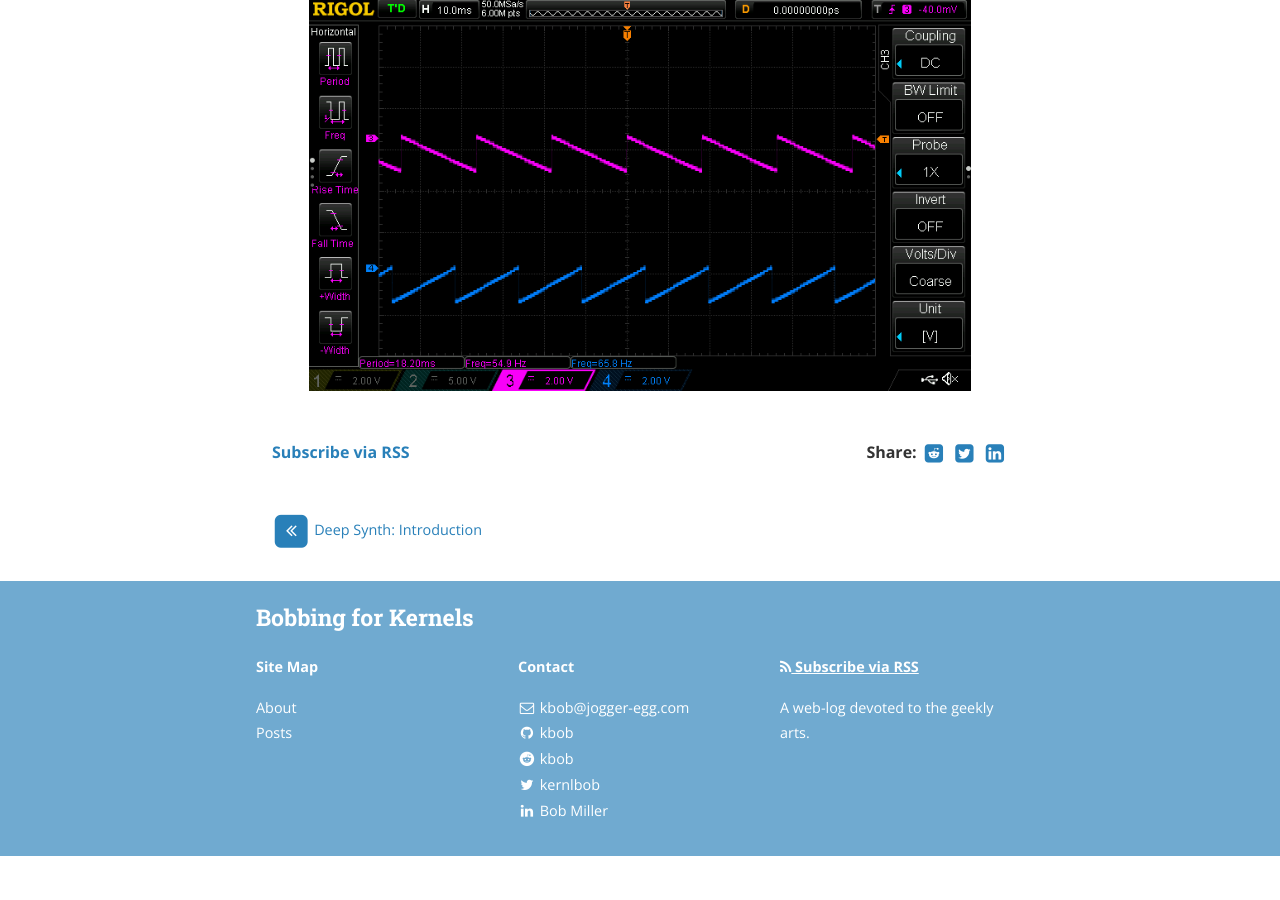
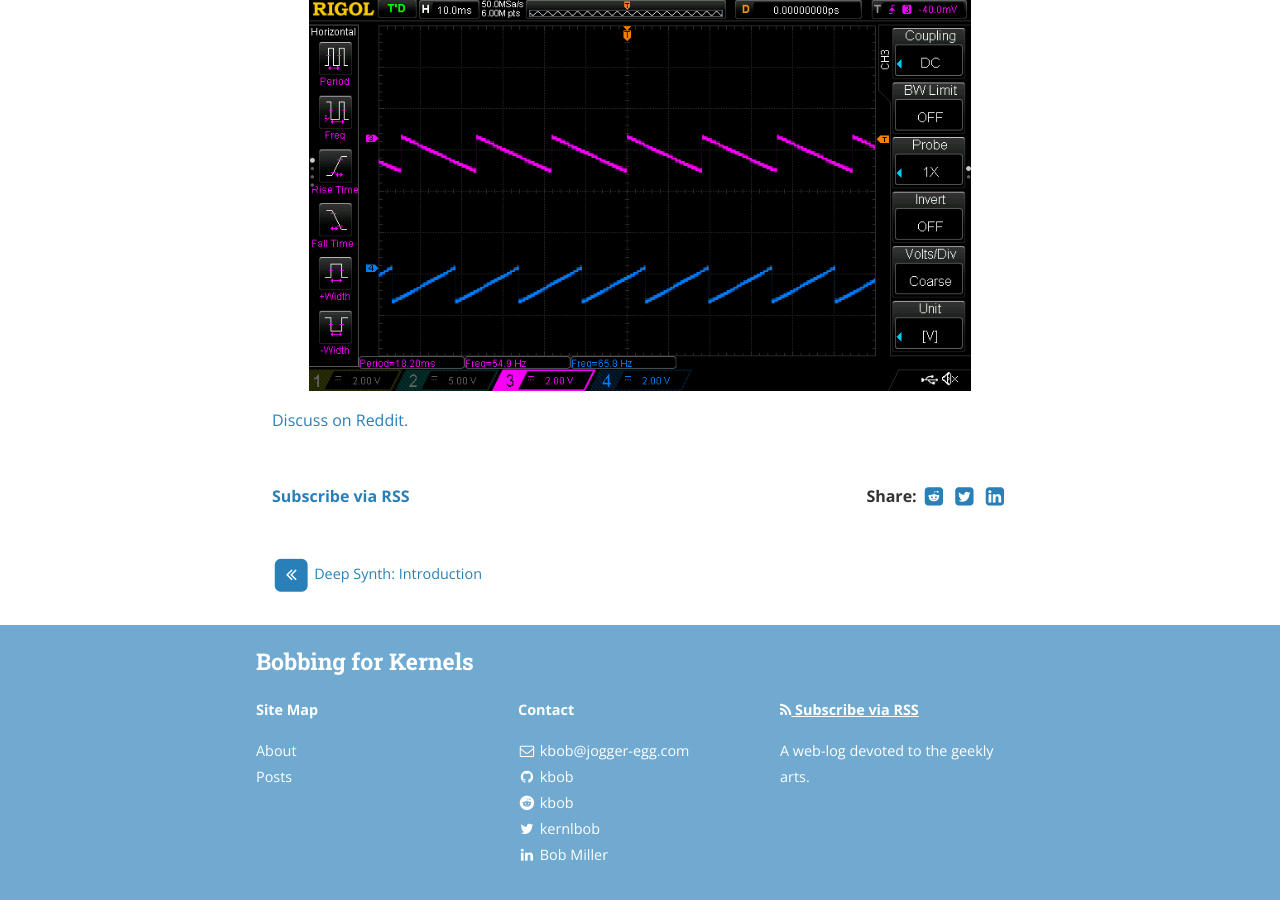
Before and after one commit to kbob/kbob.github.io, a Jekyll site: the page built from _posts/2018-09-29-deep-synth-audio-rework.md, in a window 1280 px wide and 900 px high, scrolled down 4811 px. Built offline with Jekyll 4.4.1, drawn with Linux system fonts in a browser that asks for light colours; before the commit the page ends 5667 px from its top, so only the background shows below that.

Commit message:
add Reddit comment link to Deep Synth: Audio Rework

```diff
--- a/_posts/2018-09-29-deep-synth-audio-rework.md
+++ b/_posts/2018-09-29-deep-synth-audio-rework.md
@@ -105,3 +105,5 @@ onto the top of the 1Bitsy.  I made three of them, and they all worked.
 And that is how the 1UP got its groove back.
 
 ![Saw waves, 55 and 65Hz](/images/deep-synth/goodsaws.png)
+
+[Discuss on Reddit.](https://www.reddit.com/r/synthdiy/comments/9k6biu/i_wrote_about_making_audio_work_on_the_deep_synth/?st=jmowbx2e&sh=8d2c1cc9)
```
